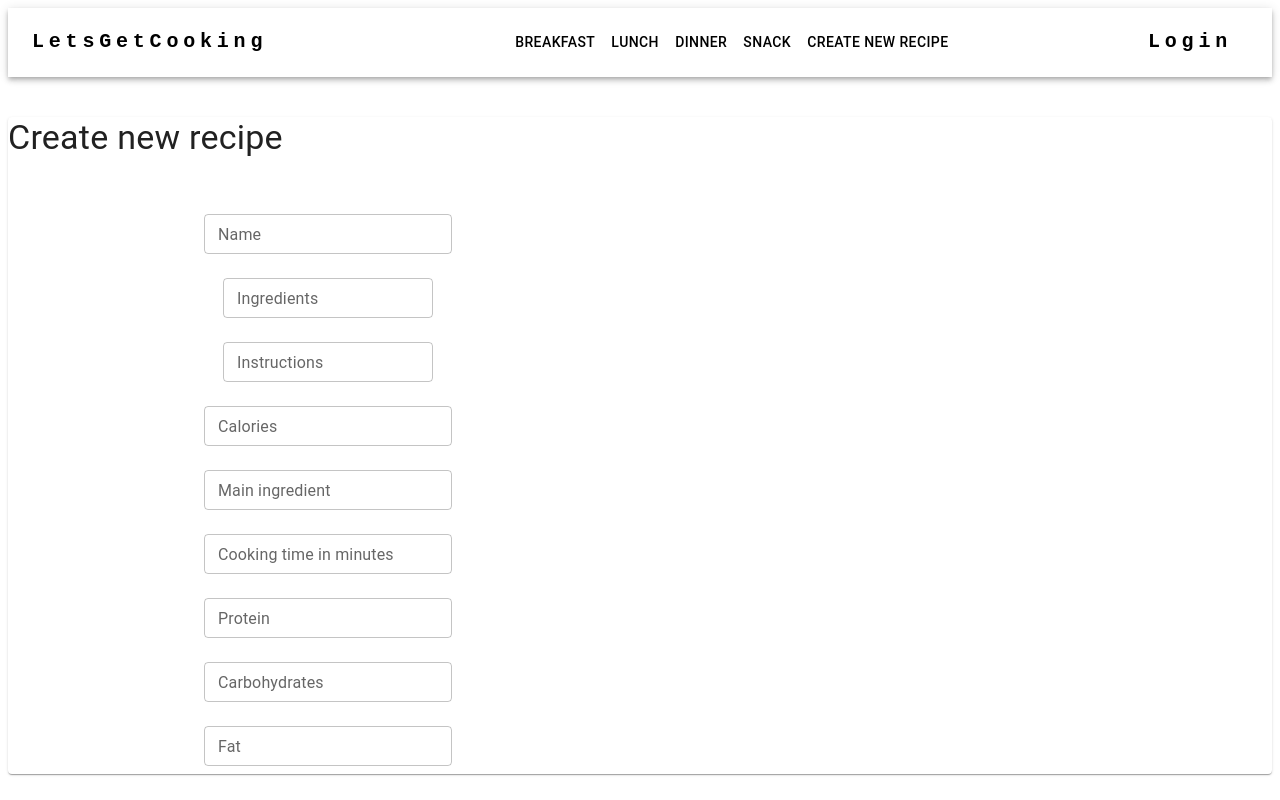
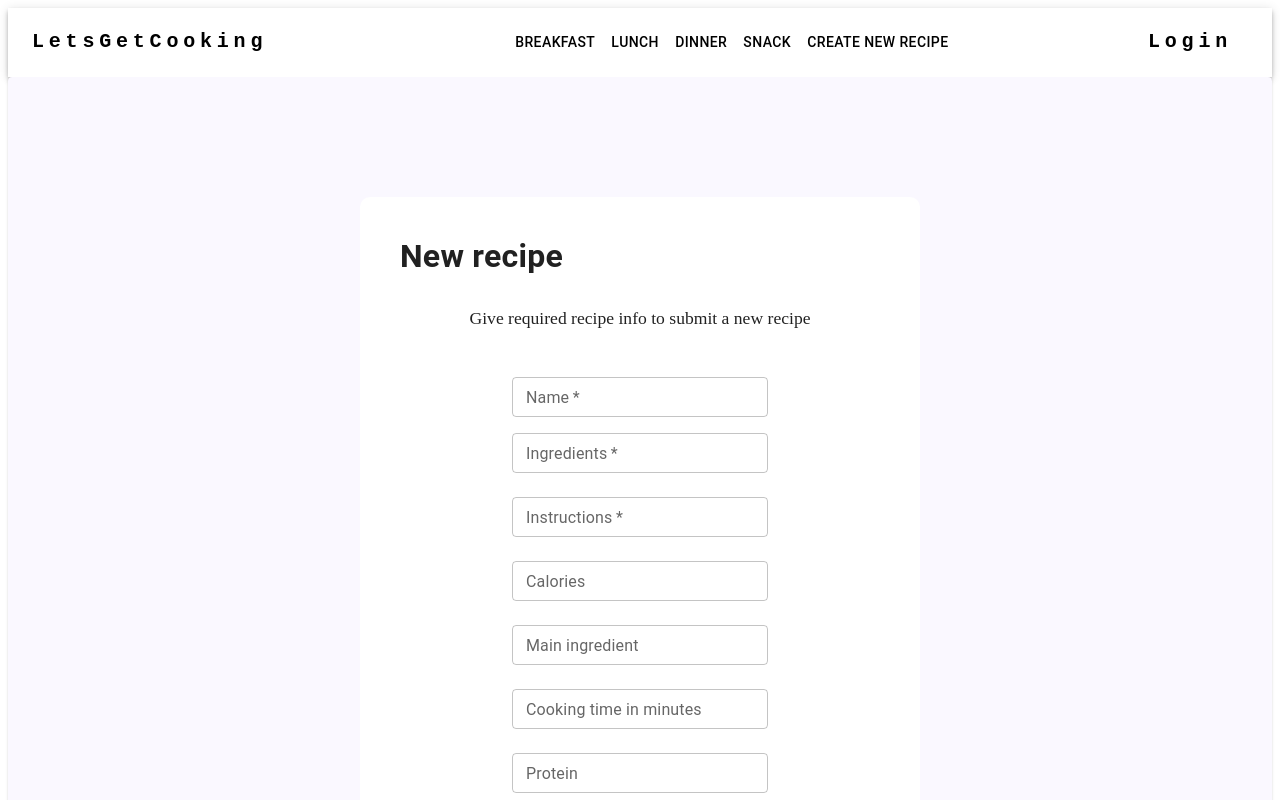
Before and after one commit to niemha3/recipe-app-frontend, a React (Create React App) app: page /recipes/create in a window 1280 px wide. Shown: the top 800 px of the page. Built offline with nearby package versions, Linux system fonts and the light colour scheme.

Commit message:
Add textfield components

```diff
--- a/src/views/CreateRecipe.js
+++ b/src/views/CreateRecipe.js
@@ -1,4 +1,4 @@
-import {Box, Paper, Typography, TextField} from '@mui/material'
+import {Box, Paper, Typography, TextField, Button} from '@mui/material'
 import { useState } from 'react'
 
 const CreateRecipe = () => {
@@ -63,28 +63,36 @@ const CreateRecipe = () => {
 
 
 return (
-    <Paper sx={{mt:5}}>
-        <Typography variant ="h4"> Create new recipe</Typography>
+    <Paper sx={{backgroundColor: '#FAF8FF', display:'flex', flexDirection:'column', justifyContent: {xs:'center'}}}>
 
-        <Box sx={{ display:'flex', flexDirection:'column', justifyContent:'center', alignItems:'center', width:'50vw', mt:5}}>
 
-            <TextField id="outlined-basic" label="Name" variant="outlined" size="small" margin="normal" onChange={handleNameOnChange} />
+        <Box sx={{ alignSelf:'center', display:'flex', flexDirection:'column', justifyContent:'center', alignItems:'center', borderRadius:'10px', width:'40vw', mt:15, p:3, backgroundColor:'white'}}>
 
-            <TextField variant="outlined" label="Ingredients" multiline size="small" margin="normal"  />
+        <Typography variant ="h4" sx={{fontSize: '2em', fontWeight:'bold', m:2, alignSelf: {xs: 'center', sm:'start'}}}> New recipe</Typography>
+        <Typography variant="p" sx={{m:2, fontSize:'1.1em'}}>Give required recipe info to submit a new recipe</Typography>
 
-            <TextField variant="outlined" label="Instructions" multiline size="small" margin="normal" />
+            <Box sx={{ display:'flex', flexDirection:'column', justifyContent:'center', alignItems:'center', mt:4, width:{xs:'40vw', sm:'25vw', md:'20vw', xl:'10vw'}}}>
 
-            <TextField variant="outlined" label="Calories" size="small" margin="normal" />
+            <TextField id="outlined-basic" label="Name" fullWidth required variant="outlined" size="small" onChange={handleNameOnChange} />
 
-            <TextField variant="outlined" label="Main ingredient" size="small" margin="normal"  />
+            <TextField variant="outlined" label="Ingredients" fullWidth required multiline size="small" margin="normal" onChange={handleIngredientsOnChange}  />
 
-            <TextField variant="outlined" label="Cooking time in minutes" size="small" margin="normal" />
+            <TextField variant="outlined" label="Instructions" fullWidth required multiline size="small" margin="normal"onChange={handleInstructionsOnChange} />
 
-            <TextField variant="outlined" label="Protein" size="small" margin="normal"  />
+            <TextField variant="outlined" label="Calories" fullWidth size="small" margin="normal" onChange={handleCaloriesOnChange} />
 
-            <TextField variant="outlined" label="Carbohydrates" size="small" margin="normal"  />
+            <TextField variant="outlined" label="Main ingredient" fullWidth size="small" margin="normal" onChange={handleMainIngredientOnChange}  />
 
-            <TextField variant="outlined" label="Fat" size="small" margin="normal"  />
+            <TextField variant="outlined" label="Cooking time in minutes" fullWidth size="small" margin="normal" onChange={handleCookingTimeOnChange} />
+
+            <TextField variant="outlined" label="Protein" size="small" fullWidth margin="normal" onChange={handleProteinOnChange}  />
+
+            <TextField variant="outlined" label="Carbohydrates" fullWidth size="small" margin="normal" onChange={handleCarbohydratesOnChange}  />
+
+            <TextField variant="outlined" label="Fat" fullWidth size="small" margin="normal" onChange={handleFatOnChange}  />
+            </Box>
+
+            <Button sx={{mt:2}} disabled={!name || !ingredients || !instructions} variant="outlined">Submit</Button>
         </Box>
 
 
```
